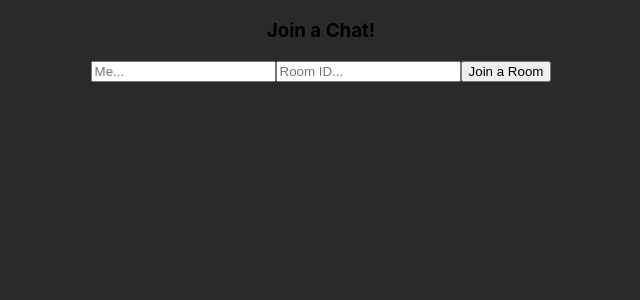
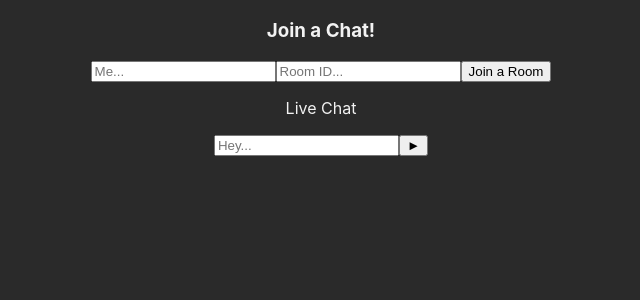
Before and after one commit to s-arina/ChatApp, a React (Create React App) app in the folder client/: page / in a window 1280 px wide. Shown: the top 300 px of the page, without its empty margins (319-959 px from the left). Built offline with nearby package versions, Linux system fonts and the light colour scheme; no server answers.

Commit message:
join room/send message data to server

```diff
--- a/client/src/App.js
+++ b/client/src/App.js
@@ -4,6 +4,7 @@
 import './App.css';
 import React from 'react';
 import { useState } from 'react';
+import Chats from './Chats';
 
 const socket = io.connect('http://localhost:3000');
 
@@ -14,7 +15,7 @@
   // connect the user on the server to socket.io room they want to join
   const joinRoom = () => {
     // if someone inputs a username and room name
-    if (username !== '' && room !== '') {
+    if (username && room) {
       // room is passed in as data in server/index.js
       socket.emit('join_room', room);
     }
@@ -34,6 +35,7 @@
         onChange={(e) => setRoom(e.target.value)}
       />
       <button onClick={joinRoom}>Join a Room</button>
+      <Chats socket={socket} username={username} room={room} />
     </div>
   );
 }
--- /dev/null
+++ b/client/src/Chats.js
@@ -0,0 +1,39 @@
+import React, { useState } from 'react';
+
+function Chats({ socket, username, room }) {
+  const [currentMessage, setCurrentMessage] = useState('');
+
+  const sendMessage = async () => {
+    if (currentMessage) {
+      const messageData = {
+        room: room,
+        author: username,
+        message: currentMessage,
+        time:
+          new Date(Date.now()).getHours() +
+          ':' +
+          new Date(Date.now()).getMinutes(),
+      };
+      console.log(messageData);
+      await socket.emit('send_message', messageData);
+    }
+  };
+  return (
+    <div>
+      <div className='chat-header'>
+        <p>Live Chat</p>
+      </div>
+      <div className='chat-body'></div>
+      <div className='chat-footer'>
+        <input
+          type='text'
+          placeholder='Hey...'
+          onChange={(e) => setCurrentMessage(e.target.value)}
+        />
+        <button onClick={sendMessage}>&#9658;</button>
+      </div>
+    </div>
+  );
+}
+
+export default Chats;
--- a/client/src/index.css
+++ b/client/src/index.css
@@ -6,6 +6,7 @@
   -webkit-font-smoothing: antialiased;
   -moz-osx-font-smoothing: grayscale;
   background-color: #2a2a2a;
+  color: #f2f2f2;
 }
 
 code {
```
Also changed, not shown: 1 other file (tests, documents, lock files or other folders).
